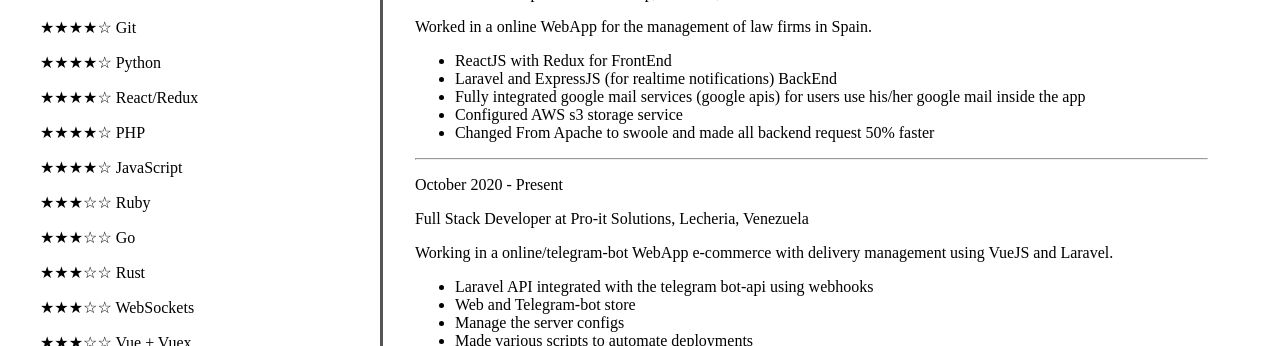
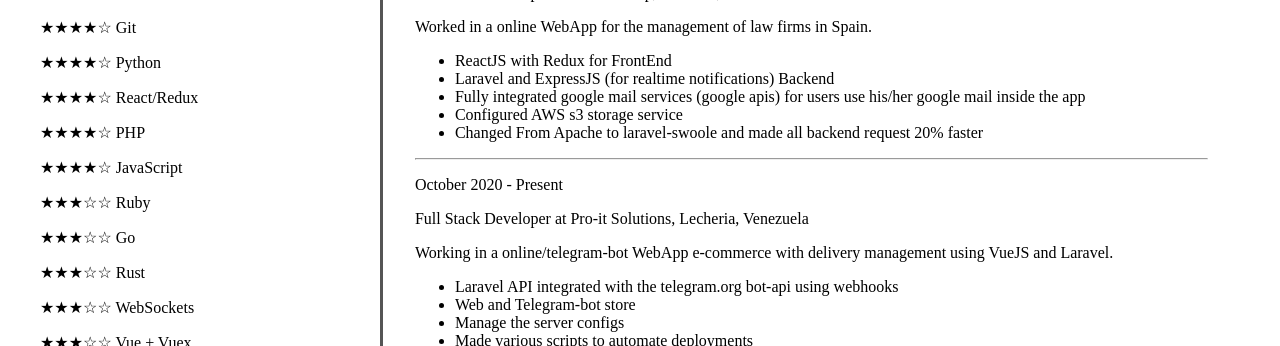
Before and after one commit to Antuan01/simple-cv, a plain HTML site: page index.html in a window 1280 px wide. Shown: the part 681-1027 px from the top of the page. Drawn offline with Linux system fonts and the light colour scheme; a script that the page names is missing.

Commit message:
minor changes

```diff
--- a/index.html
+++ b/index.html
@@ -95,10 +95,10 @@
 
             <ul>
                 <li> ReactJS with Redux for FrontEnd </li>
-                <li> Laravel and ExpressJS (for realtime notifications) BackEnd </li>
+                <li> Laravel and ExpressJS (for realtime notifications) Backend </li>
                 <li> Fully integrated google mail services (google apis) for users use his/her google mail inside the app </li>
                 <li> Configured AWS s3 storage service </li>
-                <li> Changed From Apache to swoole and made all backend request 50% faster </li>
+                <li> Changed From Apache to laravel-swoole and made all backend request 20% faster </li>
             </ul>
 
             <hr />
@@ -108,7 +108,7 @@
             <p>  Working in a online/telegram-bot WebApp e-commerce with delivery management using VueJS and Laravel. </p>
 
             <ul>
-                <li> Laravel API integrated with the telegram bot-api using webhooks </li>
+                <li> Laravel API integrated with the telegram.org bot-api using webhooks </li>
                 <li> Web and Telegram-bot store  </li>
                 <li> Manage the server configs </li>
                 <li> Made various scripts to automate deployments </li>
```
